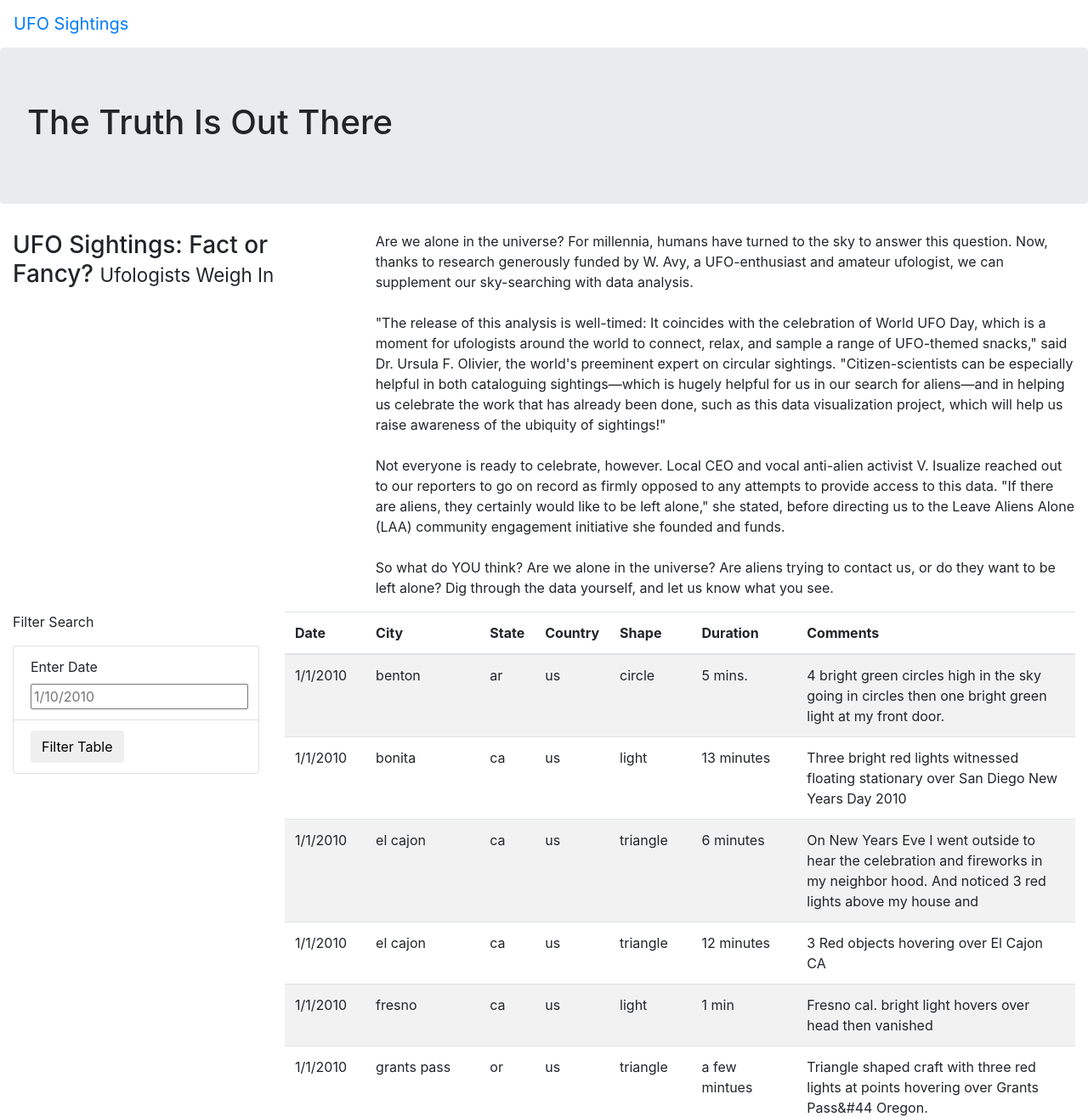
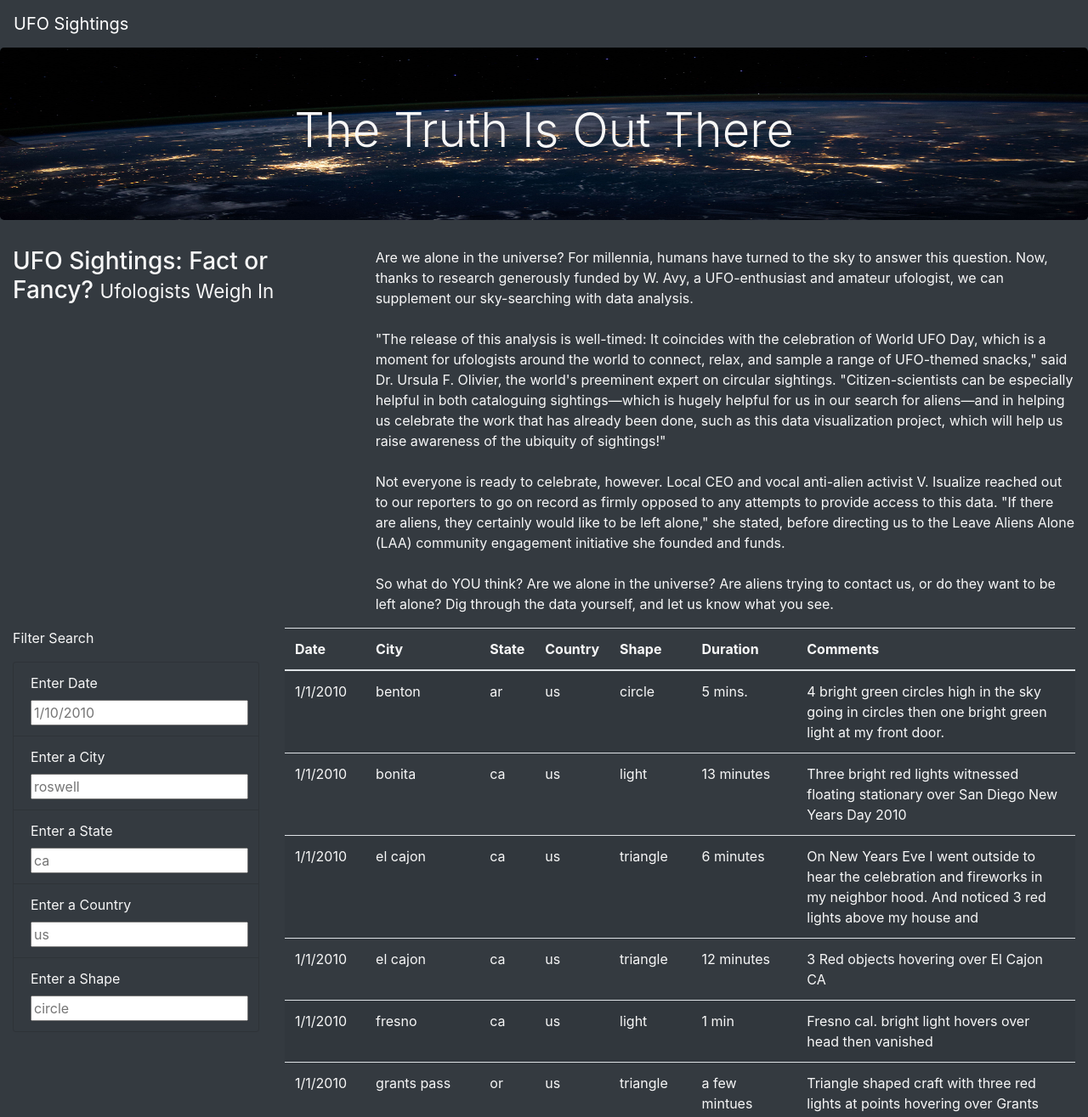
Before and after one commit to kaido5656/UFOs, a plain HTML site: page index.html in a window 1280 px wide. Shown: the top 1315 px of the page at 85% size. Drawn offline with nearby package versions, Linux system fonts and the light colour scheme.

Commit message:
mod11 challenge commit

```diff
--- a/index.html
+++ b/index.html
@@ -13,13 +13,13 @@
     />
     <link rel="stylesheet" href="static/css/style.css">
 </head>
-<body>
+<body class ="bg-dark">
     <div class="wrapper">
-        <nav class="navbar navbar-expand-lg">
+        <nav class="navbar navbar-dark bg-dark navbar-expand-lg">
             <a class="navbar-brand" href="index.html">UFO Sightings</a>
         </nav>
         <div class="jumbotron">
-            <h1>The Truth Is Out There</h1>
+            <h1 class = "display-4">The Truth Is Out There</h1>
         </div>
         <div class="container-fluid">
             <div class="row">
@@ -36,18 +36,31 @@
         <div class = "container-fluid">
             <div class="row">
                 <div class="col-md-3">
-                    <form>
-                        <p>Filter Search</p>
-                      </form>
-                      <ul class="list-group">
-                        <li class="list-group-item">
-                            <label for="date">Enter Date</label>
-                            <input type="text" placeholder="1/10/2010" id="datetime" />
+                    <form class ="bg-dark">
+                      <p>Filter Search</p>
+                      <ul class="list-group bg-dark" >
+                        <li class="list-group-item bg-dark">
+                          <label for="date">Enter Date</label><br>
+                          <input type="text" placeholder="1/10/2010" id="datetime" />
                         </li>
-                        <li class="list-group-item">
-                            <button id="filter-btn" type="button" class="btn btn-default">Filter Table</button>
+                        <li class ="list-group-item bg-dark">
+                          <label for="city">Enter a City</label><br>
+                          <input type="text" placeholder="roswell" id="city"/>
                         </li>
-                    </ul>
+                        <li class ="list-group-item bg-dark">
+                          <label for="state">Enter a State</label><br>
+                          <input type="text" placeholder="ca" id="state"/>
+                        </li>
+                        <li class ="list-group-item bg-dark">
+                          <label for="country">Enter a Country</label><br>
+                          <input type="text" placeholder="us" id="country"/>
+                        </li>
+                        <li class ="list-group-item bg-dark">
+                          <label for="shape">Enter a Shape</label><br>
+                          <input type="text" placeholder="circle" id="shape"/>
+                        </li>
+                      </ul>
+                    </form>
                 </div>
                 <div class="col-md-9">
                     <table class="table table-striped">
--- a/static/css/style.css
+++ b/static/css/style.css
@@ -0,0 +1,10 @@
+body {
+
+    color: #f7f7f7;
+  }
+
+  .jumbotron {
+    background-image: url("../images/nasa.jpg");
+    background-size: 100% 100%;
+    text-align: center;
+  }
--- a/static/js/app.js
+++ b/static/js/app.js
@@ -1,45 +1,73 @@
-// import the data from data.js
+// from data.js
 const tableData = data;
 
-//reference the html table using d3
-var tbody = d3.select("tbody")
+// get table references
+var tbody = d3.select("tbody");
 
 function buildTable(data) {
-    //firest clear any existing data
+  // First, clear out any existing data
   tbody.html("");
 
-    //then loop through each object in the data
-    // and append a row and cells for each value in row
+  // Next, loop through each object in the data
+  // and append a row and cells for each value in the row
   data.forEach((dataRow) => {
-        //append a row to the table body
+    // Append a row to the table body
     let row = tbody.append("tr");
 
-        //loop through each field in the dataRow and add
-        //each value as atabe cell(td)
+    // Loop through each field in the dataRow and add
+    // each value as a table cell (td)
     Object.values(dataRow).forEach((val) => {
       let cell = row.append("td");
       cell.text(val);
-            }
-        );
+    });
   });
 }
 
-function handleClick(){
-    // grab the datetime value from the filter
-    let date = d3.select("#datetime").property("value");
+// 1. Create a variable to keep track of all the filters as an object.
+var filters = {};
+
+// 3. Use this function to update the filters.
+function updateFilters() {
+
+    // 4a. Save the element that was changed as a variable.
+    let changedElement = d3.select(this);
+    // 4b. Save the value that was changed as a variable.
+    let elementValue = changedElement.property("value");
+    console.log(elementValue);
+    // 4c. Save the id of the filter that was changed as a variable.
+    let filterId = changedElement.attr("id");
+    console.log(filterId);
+
+    // 5. If a filter value was entered then add that filterId and value
+    // to the filters list. Otherwise, clear that filter from the filters object.
+    if (elementValue){
+        filters[filterId] = elementValue;
+    }
+    else{
+        delete filters[filterId];
+    }
+    // 6. Call function to apply all filters and rebuild the table
+    filterTable();
+
+  }
+
+  // 7. Use this function to filter the table when data is entered.
+  function filterTable() {
+
+    // 8. Set the filtered data to the tableData.
     let filteredData = tableData;
 
-    //check to se if a date was entered and filter the date using that date
+    // 9. Loop through all of the filters and keep any data that
+    // matches the filter values
+    Object.entries(filters).forEach(([key, value]) => {
+        filteredData = filteredData.filter(row => row[key] === value);
+    });
+    // 10. Finally, rebuild the table using the filtered data
+    buildTable(filteredData);
+  }
 
-    if(date){
-        //apply filter to the table data to only keep the rows where datetime value matchesthe filter value
+  // 2. Attach an event to listen for changes to each filter
+  d3.selectAll("input").on("change", updateFilters);
 
-        filteredData = filteredData.filter(row=> row.datetime === date);
-    }
-    //rebuild the table using the filtered data, if no dat entered filtered data will default to original tabledata
-    buildTable(filteredData)
-}
-//attach an event to listen for the form button
-d3.selectAll("#filter-btn").on("click", handleClick);
-//bulid the table when the page loads
+  // Build the table when the page loads
   buildTable(tableData);
```
Also changed, not shown: static/js/app_1.js (added, +45 -0 lines), static/images/nasa.jpg (added), static/images/search1.PNG (added). Lines whose indentation alone changed are shown as unchanged.
